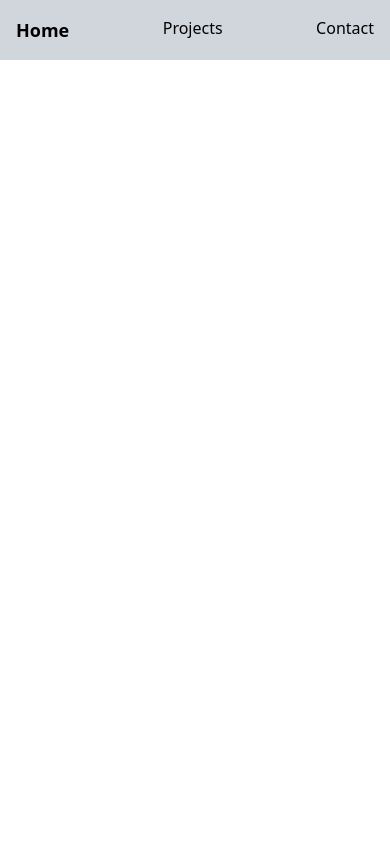
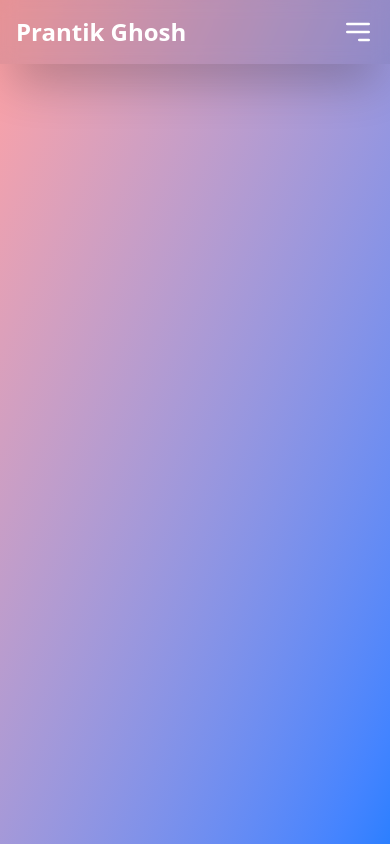
Before and after one commit to TBS96/portfolio, a React (Vite) app: page / in a window 390 px wide. Built offline with nearby package versions, Linux system fonts and the light colour scheme.

Commit message:
responsive design Navbar, with glassmorphism fx...
navItems in the form of array of objects and then extract each value by doing .map() loop.

added menu btn for dropdown menubar

Signed-off-by: TBS96 <9tbs6@proton.me>

```diff
--- a/src/App.jsx
+++ b/src/App.jsx
@@ -3,7 +3,7 @@ import { Navbar } from './components'
 
 const App = () => {
   return (
-    <div>
+    <div className='min-h-screen bg-gradient-to-br from-red-300 to-blue-500'>
       <Navbar />
     </div>
   )
--- a/src/components/Navbar.jsx
+++ b/src/components/Navbar.jsx
@@ -1,15 +1,85 @@
-import React from 'react'
-import { Link } from 'react-router-dom'
+import React, { useState } from 'react'
+import { Link, NavLink } from 'react-router-dom'
 
 const Navbar = () => {
+
+    const [menubar, setMenubar] = useState(false);
+
+    const navItems = [
+        {
+            name: 'Home',
+            slug: '/',
+            active: true
+        },
+        {
+            name: 'Projects',
+            slug: '/projects',
+            active: true
+        },
+        {
+            name: 'Contact',
+            slug: '/contact',
+            active: true
+        },
+    ];
+
     return (
-        <nav className='p-4 bg-gray-300 dark:bg-gray-800'>
-            <div className='flex justify-between'>
-                <Link to='/' className='text-lg font-bold'>Home</Link>
-                <Link to='/projects' className='ml-4'>Projects</Link>
-                <Link to='/contact' className='ml-4'>Contact</Link>
-            </div>
-        </nav>
+        <header className='w-full bg-gray-900/10 backdrop-blur-sm text-white shadow-black/30 shadow-2xl sticky top-0 z-50'>
+            <nav className='max-w-7xl mx-auto px-4 py-4 flex justify-between items-center'>
+                {/* Logo */}
+                <h1 className='text-2xl font-bold'>
+                    <Link to='/'>Prantik Ghosh</Link>
+                </h1>
+
+                {/* Desktop navigation */}
+                <ul className='hidden md:flex space-x-6'>
+                    {
+                        navItems.map(({ name, slug }) => (
+                            <li key={slug}>
+                                <NavLink to={slug} className={({ isActive }) => `px-4 py-2 rounded-lg transition ${isActive ? 'bg-indigo-600 text-white' : 'text-gray-300 hover:text-white hover:bg-indigo-600'}`}>
+                                    {name}
+                                </NavLink>
+                            </li>
+                        ))
+                    }
+                </ul>
+
+                {/* Mobile Menu btn */}
+                <button
+                    className='md:hidden focus:outline-none cursor-pointer'
+                    onClick={() => setMenubar(!menubar)}
+                    aria-expanded={menubar}
+                    aria-label='Toggle Menu'
+                >
+                    <svg
+                        className="w-8 h-8 text-white"
+                        xmlns="http://www.w3.org/2000/svg"
+                        fill="none"
+                        viewBox="0 0 24 24"
+                        stroke="currentColor"
+                    >
+                        {menubar ? (
+                            <path strokeLinecap="round" strokeLinejoin="round" strokeWidth={2} d="M6 18L18 6M6 6l12 12" />
+                        ) : (
+                            <path strokeLinecap="round" strokeLinejoin="round" strokeWidth={2} d="M4 6h16M4 12h16m-7 6h7" />
+                        )}
+                    </svg>
+                </button>
+            </nav>
+
+            {/* Mobile dropdown btn */}
+            <ul className={`md:hidden bg-gray-900/10 backdrop-blur-3xl transition-all duration-300 ${menubar ? 'block' : 'hidden'}`}>
+                {
+                    navItems.map(({ name, slug }) => (
+                        <li key={slug}>
+                            <NavLink to={slug} className={({ isActive }) => `block px-4 py-2 my-2 text-center rounded-lg transition ${isActive ? 'bg-gray-700' : 'hover:bg-gray-700 focus:bg-gray-900'}`} onClick={() => setMenubar(false)}>
+                                {name}
+                            </NavLink>
+                        </li>
+                    ))
+                }
+            </ul>
+        </header>
     )
 }
 
```
